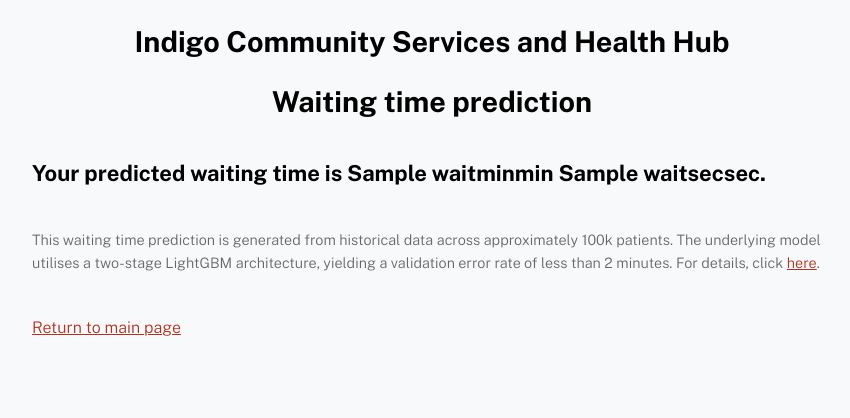
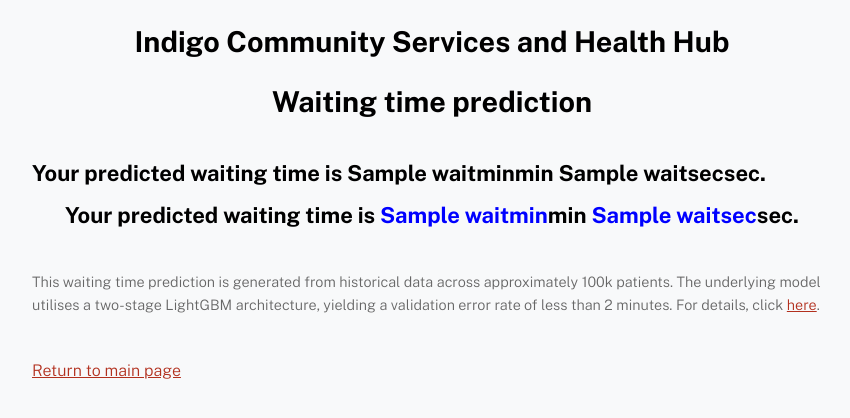
Before and after one commit to t-ching/wt-prediction, a Flask app: template templates/WaitingTime.html in a window 1280 px wide. Shown: the top 418 px of the page, without its empty margins (58-908 px from the left). Run offline with Flask 3, Linux system fonts and the light colour scheme; the template is opened without the code that fills it: most values are stand-ins (such as "Sample title", 1, 10 or a date in 2020); parts of the project's set-up code (start-up, migrations or seed data) failed here and were passed over.

Commit message:
Update WaitingTime.html

```diff
--- a/templates/WaitingTime.html
+++ b/templates/WaitingTime.html
@@ -12,6 +12,11 @@
   <h2>Waiting time prediction</h2>
   <br>
   <h3>Your predicted waiting time is {{waitmin}}min {{waitsec}}sec.</h3>
+  <h3 style="text-align: center;">
+    Your predicted waiting time is
+    <span style="color: blue;">{{waitmin}}</span>min
+    <span style="color: blue;">{{waitsec}}</span>sec.
+  </h3>
   <br>
   <p style="font-size: 0.9rem; color: #666; line-height: 1.6; max-width: 800px;">
     This waiting time prediction is generated from historical data across approximately 100k patients.
```
